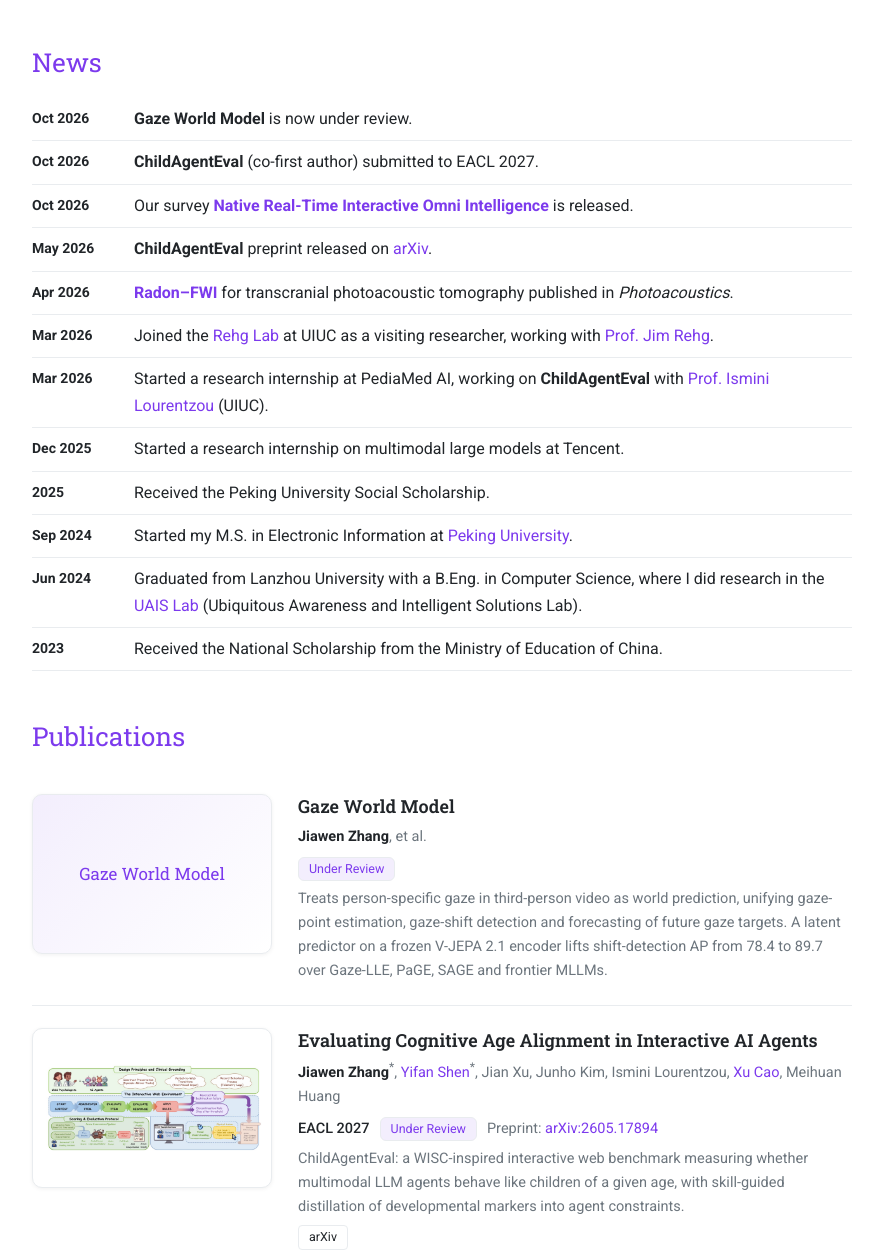
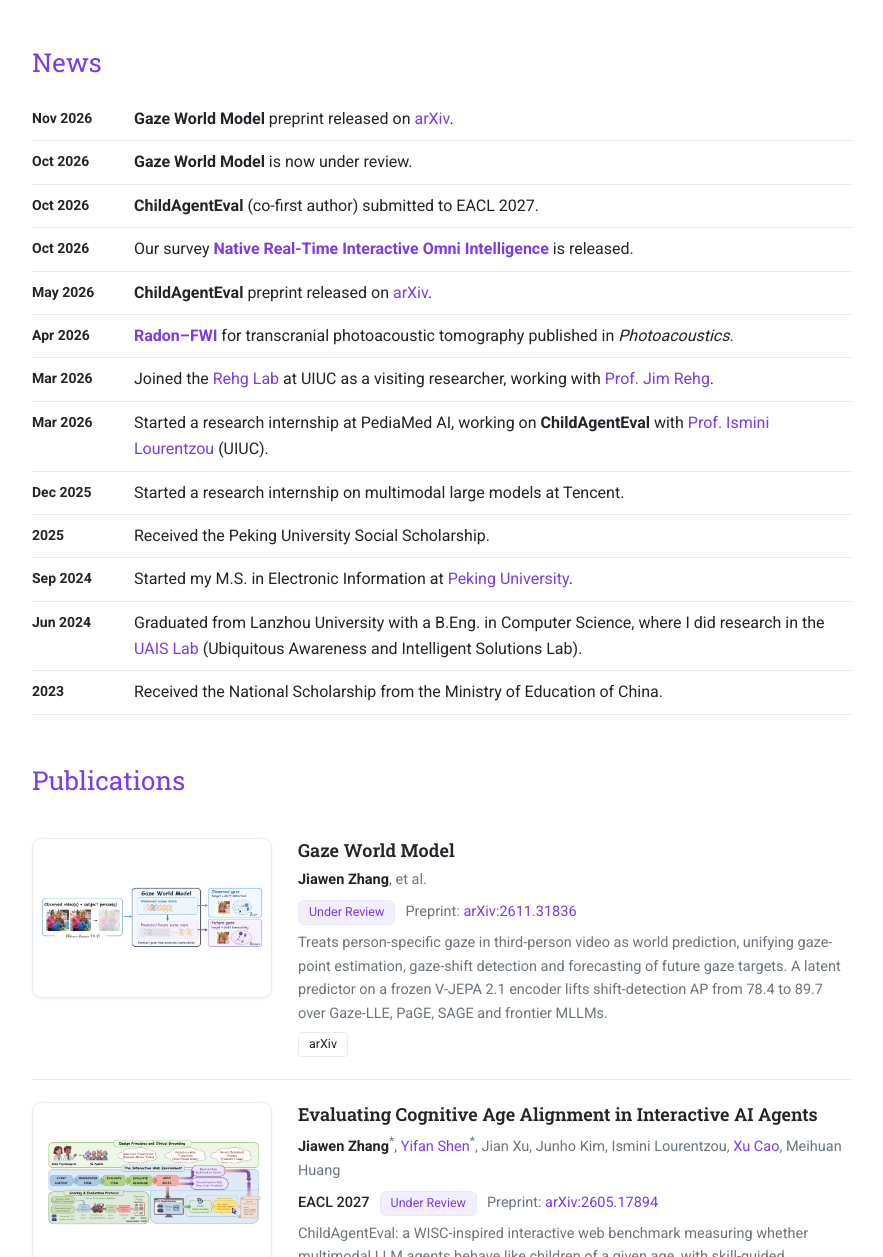
Before and after one commit to roseandworld/roseandworld.github.io, a plain HTML site: page index.html in a window 1280 px wide. Shown: the part 849-2106 px from the top of the page, without its empty margins (198-1081 px from the left). Drawn offline with nearby package versions, Linux system fonts and the light colour scheme.

Commit message:
Add Gaze World Model arXiv link and overview thumbnail
Co-Authored-By: Claude Opus 5.5 <noreply@anthropic.com>

```diff
--- a/index.html
+++ b/index.html
@@ -257,6 +257,7 @@
     <section id="news">
       <h2>News</h2>
       <ul class="news">
+        <li><time>Nov 2026</time><span><b>Gaze World Model</b> preprint released on <a href="https://arxiv.org/abs/2611.31836">arXiv</a>.</span></li>
         <li><time>Oct 2026</time><span><b>Gaze World Model</b> is now under review.</span></li>
         <li><time>Oct 2026</time><span><b>ChildAgentEval</b> (co-first author) submitted to EACL 2027.</span></li>
         <li><time>Oct 2026</time><span>Our survey <b><a href="https://zenodo.org/records/23404586">Native Real-Time Interactive Omni Intelligence</a></b> is released.</span></li>
@@ -276,16 +277,17 @@
       <h2>Publications</h2>
 
       <div class="pub">
-        <div class="thumb ph"><span>Gaze World Model</span></div>
+        <a class="thumb" href="https://arxiv.org/abs/2611.31836"><img src="images/gwm.jpg" alt="Overview of the Gaze World Model" loading="lazy"></a>
         <div class="body">
           <div class="title">Gaze World Model</div>
           <div class="authors"><span class="me">Jiawen Zhang</span>, et al.</div>
-          <div class="venue"><span class="pill">Under Review</span></div>
+          <div class="venue"><span class="pill">Under Review</span><span class="vnote">Preprint: <a href="https://arxiv.org/abs/2611.31836">arXiv:2611.31836</a></span></div>
           <div class="tldr">
             Treats person-specific gaze in third-person video as world prediction, unifying gaze-point estimation,
             gaze-shift detection and forecasting of future gaze targets. A latent predictor on a frozen V-JEPA 2.1
             encoder lifts shift-detection AP from 78.4 to 89.7 over Gaze-LLE, PaGE, SAGE and frontier MLLMs.
           </div>
+          <div class="links"><a href="https://arxiv.org/abs/2611.31836">arXiv</a></div>
         </div>
       </div>
 
```
Also changed, not shown: images/gwm.jpg (added).
